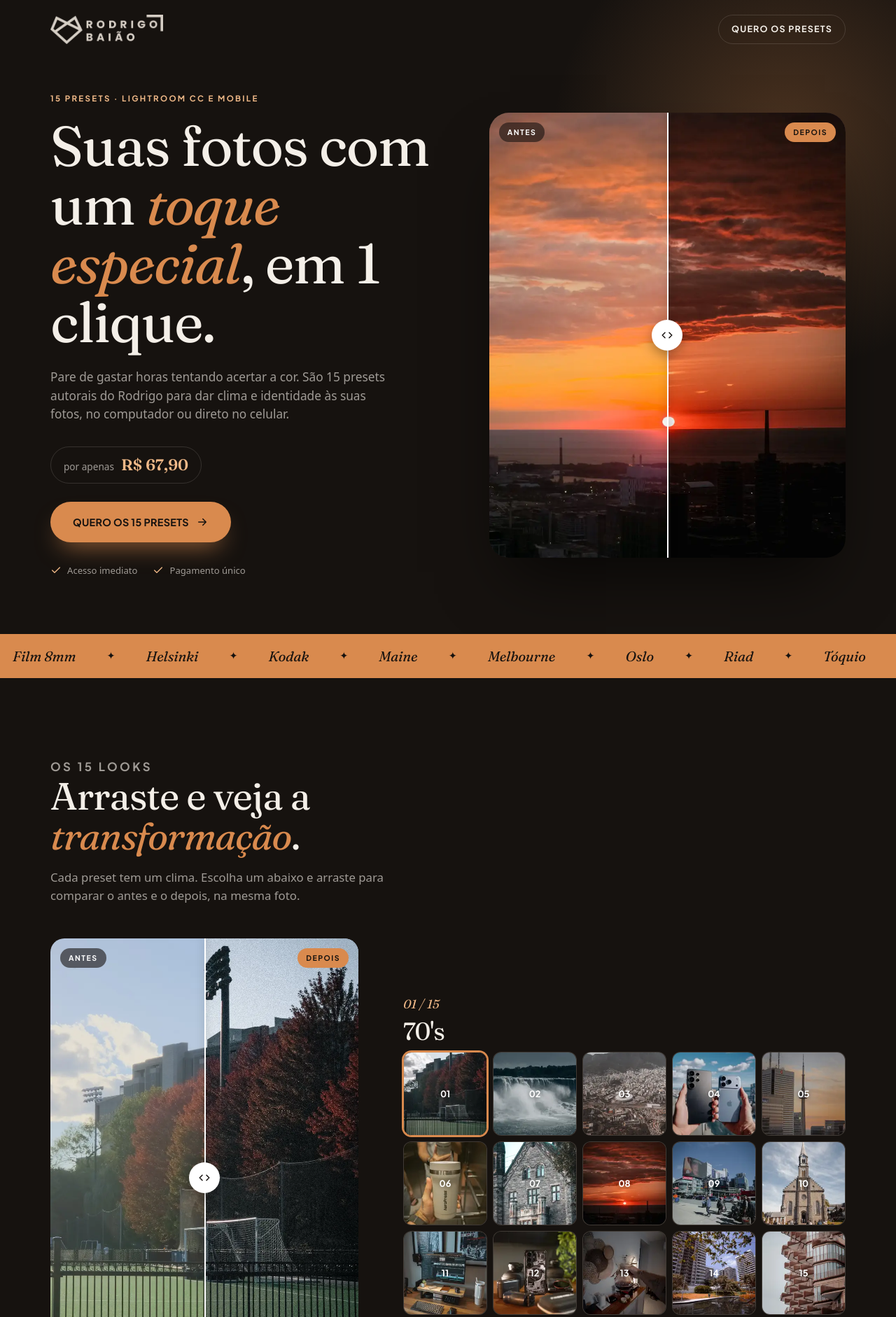
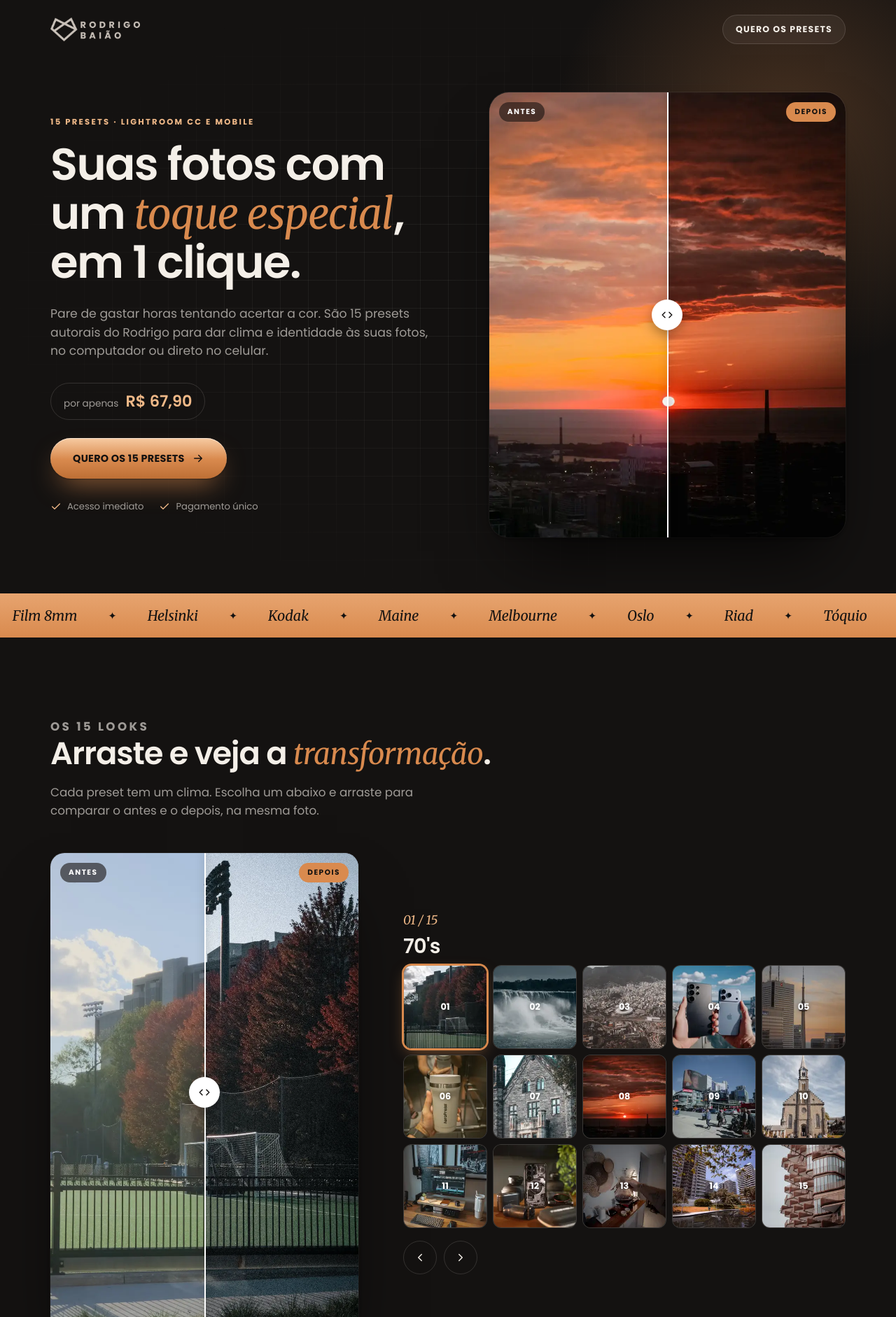
Before and after one commit to leticiarequiel/packrbp, a plain HTML site: page index.html in a window 1280 px wide. Shown: the top 1882 px of the page at 70% size. Drawn offline with Linux system fonts and the light colour scheme; a web font is replaced by a local one.

Commit message:
Novo design: design system Rodrigo Baião aplicado aos Presets
- Poppins nos títulos e Merriweather itálico nos destaques
- Logo horizontal sem moldura
- Botão âmbar metálico, quadriculado discreto, cartões com borda em degradê
- Botão de WhatsApp verde com ícone clássico
- Script da galeria, preço e checkout inalterados

Co-Authored-By: Claude Sonnet 5.5 <noreply@anthropic.com>

```diff
--- a/index.html
+++ b/index.html
@@ -9,28 +9,29 @@
 <meta property="og:locale" content="pt_BR"/>
 <meta property="og:title" content="15 Presets de Foto para Lightroom | Rodrigo Baião"/>
 <meta property="og:description" content="15 presets autorais para Lightroom CC e Mobile. Dê um toque especial às suas fotos em 1 clique."/>
-<meta name="theme-color" content="#16120f"/>
+<meta name="theme-color" content="#141211"/>
 <link rel="icon" href="assets/img/favicon.png" type="image/png"/>
-<link rel="preconnect" href="https://fonts.googleapis.com"/>
-<link rel="preconnect" href="https://fonts.gstatic.com" crossorigin/>
-<link href="https://fonts.googleapis.com/css2?family=Fraunces:ital,opsz,wght@0,9..144,400;0,9..144,600;1,9..144,400&display=swap" rel="stylesheet"/>
+<link rel="preload" href="assets/ds/fonts/Poppins-SemiBold.woff2" as="font" type="font/woff2" crossorigin/>
+<link rel="preload" href="assets/ds/fonts/Poppins-Regular.woff2" as="font" type="font/woff2" crossorigin/>
 <style>
-@font-face { font-family:'Plus Jakarta Sans'; font-weight:400; font-display:swap; src:url('assets/fonts/PlusJakartaSans-Regular.woff2') format('woff2'); }
-@font-face { font-family:'Plus Jakarta Sans'; font-weight:600; font-display:swap; src:url('assets/fonts/PlusJakartaSans-SemiBold.woff2') format('woff2'); }
-@font-face { font-family:'Plus Jakarta Sans'; font-weight:700; font-display:swap; src:url('assets/fonts/PlusJakartaSans-Bold.woff2') format('woff2'); }
+@font-face { font-family:'Poppins'; font-weight:400; font-style:normal; font-display:swap; src:url('assets/ds/fonts/Poppins-Regular.woff2') format('woff2'); }
+@font-face { font-family:'Poppins'; font-weight:500; font-style:normal; font-display:swap; src:url('assets/ds/fonts/Poppins-Medium.woff2') format('woff2'); }
+@font-face { font-family:'Poppins'; font-weight:600; font-style:normal; font-display:swap; src:url('assets/ds/fonts/Poppins-SemiBold.woff2') format('woff2'); }
+@font-face { font-family:'Poppins'; font-weight:700; font-style:normal; font-display:swap; src:url('assets/ds/fonts/Poppins-Bold.woff2') format('woff2'); }
+@font-face { font-family:'Merriweather'; font-weight:400; font-style:italic; font-display:swap; src:url('assets/ds/fonts/Merriweather-Italic-Regular.woff2') format('woff2'); }
 
 :root {
-  --ink: #16120f;
-  --ink-2: #221c17;
+  --ink: #141211;
+  --ink-2: #1c1a18;
   --paper: #f4efe8;
   --line: rgba(22,18,15,.12);
   --line-d: rgba(244,239,232,.14);
-  --muted: #7d7268;
+  --muted: #6b645e;
   --muted-d: rgba(244,239,232,.62);
   --accent: #d98a4e;      /* ambar / luz de fim de tarde */
   --accent-2: #f0b988;
-  --serif: 'Fraunces', Georgia, serif;
-  --sans: 'Plus Jakarta Sans', system-ui, sans-serif;
+  --sans: 'Poppins', system-ui, sans-serif;
+  --editorial: 'Merriweather', Georgia, serif;   /* só para o toque em itálico */
 }
 * { box-sizing: border-box; }
 html { scroll-behavior: smooth; }
@@ -39,8 +40,8 @@ img { max-width:100%; display:block; }
 .wrap { max-width:1200px; margin:0 auto; padding:0 20px; }
 @media (min-width:700px){ .wrap{ padding:0 32px; } }
 
-h1,h2,h3 { font-family:var(--serif); font-weight:400; letter-spacing:-.02em; line-height:1.05; margin:0; }
-h1 em, h2 em { font-style:italic; color:var(--accent); }
+h1,h2,h3 { font-family:var(--sans); font-weight:600; letter-spacing:-.025em; line-height:1.1; margin:0; }
+h1 em, h2 em { font-family:var(--editorial); font-style:italic; font-weight:400; letter-spacing:-.01em; font-size:.94em; color:var(--accent); }
 .eyebrow { font-weight:700; font-size:.72rem; letter-spacing:.2em; text-transform:uppercase; color:var(--muted); margin:0 0 16px; }
 .dark .eyebrow { color:var(--accent-2); }
 
@@ -51,7 +52,7 @@ h1 em, h2 em { font-style:italic; color:var(--accent); }
 /* ---------- header ---------- */
 .top { position:absolute; inset:0 0 auto 0; z-index:10; }
 .top .wrap { display:flex; justify-content:space-between; align-items:center; height:84px; }
-.brand img { height:42px; width:auto; }
+.brand img { height:34px; width:auto; }
 .brand { font-weight:700; letter-spacing:.04em; color:var(--paper); text-decoration:none; font-size:1rem; }
 .brand small { font-weight:400; letter-spacing:.18em; text-transform:uppercase; font-size:.7rem; color:var(--accent-2); margin-left:8px; }
 .top a.cta { color:var(--paper); font-size:.78rem; font-weight:700; letter-spacing:.1em; text-transform:uppercase; text-decoration:none; border:1px solid var(--line-d); padding:10px 18px; border-radius:999px; backdrop-filter:blur(6px); }
@@ -79,26 +80,26 @@ h1 em, h2 em { font-style:italic; color:var(--accent); }
 .hero::before { content:""; position:absolute; width:720px; height:720px; right:-200px; top:-160px; background:radial-gradient(circle, rgba(217,138,78,.28), transparent 65%); pointer-events:none; }
 .hero .grid { display:grid; gap:48px; align-items:center; position:relative; }
 @media (min-width:940px){ .hero .grid { grid-template-columns:1.05fr .95fr; gap:64px; } }
-.hero h1 { font-size:clamp(2.6rem,7vw,5rem); margin-bottom:24px; }
+.hero h1 { font-size:clamp(2.1rem,5.6vw,4rem); margin-bottom:24px; }
 .hero p.lead { color:var(--muted-d); font-size:1.08rem; max-width:50ch; margin:0 0 32px; }
 .hero .meta { display:flex; flex-wrap:wrap; gap:10px 22px; margin-top:30px; color:var(--muted-d); font-size:.82rem; }
 .hero .meta span { display:flex; align-items:center; gap:8px; }
 .hero .meta svg { width:16px; height:16px; color:var(--accent-2); }
 .hero .ba { aspect-ratio:4/5; border-radius:28px; box-shadow:0 50px 90px -30px rgba(0,0,0,.7); }
 .price-pill { display:inline-flex; align-items:baseline; gap:10px; margin-bottom:26px; padding:8px 18px; border:1px solid var(--line-d); border-radius:999px; font-size:.85rem; color:var(--muted-d); }
-.price-pill strong { font-family:var(--serif); font-size:1.4rem; font-weight:600; color:var(--accent-2); }
+.price-pill strong { font-family:var(--sans); font-size:1.4rem; font-weight:600; color:var(--accent-2); }
 
 /* ---------- marquee ---------- */
 .marq { background:var(--accent); color:var(--ink); overflow:hidden; padding:16px 0; }
 .marq-track { display:flex; width:max-content; gap:44px; animation:marq 38s linear infinite; }
-.marq-track span { font-family:var(--serif); font-style:italic; font-size:1.25rem; white-space:nowrap; display:flex; align-items:center; gap:44px; }
+.marq-track span { font-family:var(--editorial); font-style:italic; font-size:1.25rem; white-space:nowrap; display:flex; align-items:center; gap:44px; }
 .marq-track span::after { content:"✦"; font-style:normal; font-size:.9rem; }
 @keyframes marq { to { transform:translateX(-50%); } }
 
 /* ---------- sections ---------- */
 section { padding:96px 0; }
 .sec-head { max-width:720px; margin-bottom:48px; }
-.sec-head h2 { font-size:clamp(2rem,5vw,3.4rem); }
+.sec-head h2 { font-size:clamp(1.75rem,4.2vw,2.8rem); }
 .sec-head p { color:var(--muted); font-size:1.05rem; margin:18px 0 0; max-width:56ch; }
 .dark { background:var(--ink); color:var(--paper); }
 .dark .sec-head p { color:var(--muted-d); }
@@ -110,9 +111,9 @@ section { padding:96px 0; }
 @keyframes spin { to { transform:rotate(360deg); } }
 .viewer .ba { aspect-ratio:3/4; width:100%; max-width:440px; margin:0 auto; }
 @media (min-width:940px){ .viewer .ba { aspect-ratio:9/14; max-width:none; } }
-.viewer-side h3 { font-size:2.2rem; margin-bottom:10px; }
+.viewer-side h3 { font-size:1.8rem; margin-bottom:10px; }
 .viewer-side p { color:var(--muted-d); margin:0 0 22px; max-width:42ch; }
-.viewer-side .counter { font-family:var(--serif); font-style:italic; color:var(--accent-2); font-size:1.1rem; margin-bottom:8px; }
+.viewer-side .counter { font-family:var(--editorial); font-style:italic; color:var(--accent-2); font-size:1.1rem; margin-bottom:8px; }
 .chips { display:grid; grid-template-columns:repeat(5,1fr); gap:8px; }
 .chip { position:relative; aspect-ratio:1; border-radius:12px; overflow:hidden; border:1.5px solid var(--line-d); background:var(--ink-2); cursor:pointer; padding:0; color:var(--muted-d); font:700 .8rem var(--sans); transition:transform .2s, border-color .2s; }
 .chip img { position:absolute; inset:0; width:100%; height:100%; object-fit:cover; }
@@ -129,7 +130,7 @@ section { padding:96px 0; }
 .steps { display:grid; gap:20px; }
 @media (min-width:800px){ .steps { grid-template-columns:repeat(3,1fr); } }
 .step { background:#fff; border:1px solid var(--line); border-radius:24px; padding:30px; }
-.step .n { font-family:var(--serif); font-style:italic; font-size:3.4rem; color:var(--accent); line-height:1; margin-bottom:18px; }
+.step .n { font-family:var(--editorial); font-style:italic; font-size:3.4rem; color:var(--accent); line-height:1; margin-bottom:18px; }
 .step h3 { font-size:1.5rem; margin-bottom:10px; }
 .step p { color:var(--muted); margin:0; font-size:.95rem; }
 .devices { display:flex; gap:12px; flex-wrap:wrap; margin-top:36px; }
@@ -142,7 +143,7 @@ section { padding:96px 0; }
 .price-card { background:var(--ink-2); color:var(--paper); border:1px solid var(--line-d); border-radius:32px; padding:44px 32px; box-shadow:0 40px 80px -30px rgba(0,0,0,.6); position:relative; overflow:hidden; }
 .price-card::before { content:""; position:absolute; inset:-30% -20% auto auto; width:420px; height:420px; background:radial-gradient(circle, rgba(217,138,78,.3), transparent 65%); }
 .price-card > * { position:relative; }
-.price-card .amount { font-family:var(--serif); font-size:clamp(3.6rem,10vw,5.4rem); line-height:1; letter-spacing:-.03em; margin:8px 0 4px; }
+.price-card .amount { font-family:var(--sans); font-size:clamp(3.6rem,10vw,5.4rem); line-height:1; letter-spacing:-.03em; margin:8px 0 4px; }
 .price-card .amount sup { font-size:.35em; vertical-align:top; position:relative; top:.5em; margin-right:6px; color:var(--accent-2); }
 .price-card .sub { color:var(--muted-d); font-size:.9rem; margin:0 0 28px; }
 .price-card ul { list-style:none; padding:0; margin:0 0 30px; display:grid; gap:12px; }
@@ -150,14 +151,14 @@ section { padding:96px 0; }
 .price-card li svg { width:18px; height:18px; color:var(--accent-2); flex:none; margin-top:4px; }
 .price-card .btn { width:100%; justify-content:center; }
 .price-card .pay { text-align:center; margin:18px 0 0; font-size:.72rem; letter-spacing:.16em; text-transform:uppercase; color:var(--muted-d); }
-.price-copy h2 { font-size:clamp(2rem,5vw,3.2rem); margin-bottom:18px; }
+.price-copy h2 { font-size:clamp(1.75rem,4vw,2.6rem); margin-bottom:18px; }
 .price-copy p { color:var(--muted-d); max-width:46ch; }
 
 /* faq */
 .faq { max-width:820px; }
 .faq details { border-top:1px solid var(--line); }
 .faq details:last-child { border-bottom:1px solid var(--line); }
-.faq summary { list-style:none; cursor:pointer; display:flex; justify-content:space-between; gap:20px; align-items:center; padding:24px 0; font-family:var(--serif); font-size:1.3rem; }
+.faq summary { list-style:none; cursor:pointer; display:flex; justify-content:space-between; gap:20px; align-items:center; padding:24px 0; font-family:var(--sans); font-size:1.3rem; }
 .faq summary::-webkit-details-marker { display:none; }
 .faq summary svg { width:20px; height:20px; flex:none; color:var(--accent); transition:transform .3s; }
 .faq details[open] summary svg { transform:rotate(45deg); }
@@ -177,11 +178,56 @@ footer .wrap { display:flex; flex-direction:column; gap:6px; }
 .sticky { position:fixed; left:0; right:0; bottom:0; z-index:50; background:rgba(22,18,15,.95); backdrop-filter:blur(8px); padding:12px 16px; display:flex; align-items:center; justify-content:space-between; gap:12px; transform:translateY(110%); transition:transform .3s; border-top:1px solid var(--line-d); }
 .sticky.show { transform:none; }
 .sticky div { color:var(--paper); font-size:.8rem; line-height:1.2; }
-.sticky strong { font-family:var(--serif); font-size:1.4rem; color:var(--accent-2); display:block; }
+.sticky strong { font-family:var(--sans); font-size:1.4rem; color:var(--accent-2); display:block; }
 .sticky .btn { padding:13px 22px; font-size:.78rem; }
 @media (min-width:700px){ .sticky { display:none; } }
 
 @media (prefers-reduced-motion: reduce){ .marq-track{ animation:none; } html{ scroll-behavior:auto; } }
+/* ===== Design System · Rodrigo Baião · camada de acabamento ===== */
+::selection { background:rgba(217,138,78,.4); color:#fff; }
+a:focus-visible, button:focus-visible, summary:focus-visible { outline:2px solid var(--accent-2); outline-offset:3px; }
+.dark { position:relative; }
+
+/* botão: metal quente com filete de luz (texto escuro, contraste 6+) */
+.btn { background:linear-gradient(180deg,#f7cba2 0%,var(--accent) 52%,#bd6f35 100%); box-shadow:inset 0 1px 0 rgba(255,255,255,.55), 0 1px 2px rgba(0,0,0,.3), 0 18px 38px -14px rgba(217,138,78,.75); }
+.btn:hover { box-shadow:inset 0 1px 0 rgba(255,255,255,.65), 0 1px 2px rgba(0,0,0,.3), 0 24px 46px -12px rgba(240,185,136,.85); }
+.marq { background:linear-gradient(180deg,#e7a46f 0%,var(--accent) 100%); }
+.top a.cta { background:rgba(244,239,232,.06); }
+.top a.cta:hover { border-color:var(--accent-2); }
+
+/* quadriculado do MZV: no topo e no bloco de compra, apagando nas bordas */
+.hero::after, #comprar::after {
+  content:""; position:absolute; inset:0; z-index:0; pointer-events:none; background-size:40px 40px;
+  background-image:linear-gradient(to right, rgba(244,239,232,.055) 1px, transparent 1px), linear-gradient(to bottom, rgba(244,239,232,.055) 1px, transparent 1px);
+  -webkit-mask-image:radial-gradient(ellipse at center,#000 22%,transparent 74%); mask-image:radial-gradient(ellipse at center,#000 22%,transparent 74%);
+}
+.hero .grid, #comprar .wrap { position:relative; z-index:1; }
+
+/* cards claros: vidro com borda em degradê e sombra em camadas */
+.step, .devices span {
+  border:1px solid transparent;
+  background:linear-gradient(#fbf9f6,#fbf9f6) padding-box, linear-gradient(150deg,#fff,rgba(74,71,68,.10) 42%,rgba(217,138,78,.55)) border-box;
+  box-shadow:0 2px 4px rgba(74,71,68,.06), 0 18px 40px -20px rgba(74,71,68,.28);
+}
+.step { transition:transform .3s, box-shadow .3s; }
+.step:hover { transform:translateY(-4px); box-shadow:0 2px 4px rgba(74,71,68,.06), 0 26px 50px -20px rgba(217,138,78,.45); }
+
+/* cartão de preço: vidro escuro e brilho */
+.price-card {
+  border:1px solid transparent;
+  background:linear-gradient(var(--ink-2),var(--ink-2)) padding-box, linear-gradient(150deg,rgba(244,239,232,.40),rgba(244,239,232,.06) 40%,rgba(217,138,78,.6)) border-box;
+  box-shadow:0 2px 4px rgba(0,0,0,.4), 0 40px 80px -30px rgba(0,0,0,.7), 0 0 90px rgba(217,138,78,.10);
+}
+.hero .ba, .viewer .ba { box-shadow:0 2px 4px rgba(0,0,0,.4), 0 50px 90px -30px rgba(0,0,0,.75), 0 0 0 1px rgba(244,239,232,.08); }
+.chip[aria-pressed="true"] { box-shadow:0 0 0 2px var(--accent), 0 8px 22px -6px rgba(217,138,78,.6); }
+.faq summary { font-size:1.08rem; font-weight:600; }
+
+/* WhatsApp: verde da plataforma, texto escuro e ícone clássico */
+.btn-wa { color:#08301a; background:linear-gradient(180deg,#6cf09a 0%,#25D366 52%,#1aa84f 100%); font-weight:600; box-shadow:inset 0 1px 0 rgba(255,255,255,.55), 0 1px 2px rgba(0,0,0,.3), 0 16px 34px -12px rgba(37,211,102,.7); transition:transform .25s, box-shadow .25s; }
+.btn-wa:hover { transform:translateY(-2px); box-shadow:inset 0 1px 0 rgba(255,255,255,.65), 0 1px 2px rgba(0,0,0,.3), 0 22px 44px -12px rgba(37,211,102,.85); }
+.btn-wa svg { width:22px; height:22px; }
+.price-card .amount { font-weight:600; letter-spacing:-.04em; }
+.price-card .amount sup { font-weight:500; }
 </style>
 </head>
 <body>
@@ -189,7 +235,7 @@ footer .wrap { display:flex; flex-direction:column; gap:6px; }
 <!-- ====================== HERO ====================== -->
 <header class="top">
   <div class="wrap">
-    <a class="brand" href="#" aria-label="Rodrigo Baião"><img src="assets/img/logo-rodrigo.webp" alt="Rodrigo Baião" width="253" height="96"/></a>
+    <a class="brand" href="#" aria-label="Rodrigo Baião"><img src="assets/ds/logo-horizontal-claro.png" alt="Rodrigo Baião" width="128" height="34"/></a>
     <a class="cta" href="#comprar">Quero os presets</a>
   </div>
 </header>
@@ -306,13 +352,13 @@ footer .wrap { display:flex; flex-direction:column; gap:6px; }
     <h2>Ainda tem dúvida?</h2>
     <p>Fale com o nosso suporte, vamos te ajudar.</p>
     <a class="btn-wa" href="https://wa.me/5521989273119" target="_blank" rel="noopener">
-      <svg viewBox="0 0 24 24" fill="none" stroke="currentColor" stroke-width="1.6" stroke-linecap="round" stroke-linejoin="round"><path d="M12 3a9 9 0 0 0-7.8 13.4L3 21l4.7-1.2A9 9 0 1 0 12 3z"/></svg>Falar no WhatsApp</a>
+      <svg viewBox="0 0 24 24" fill="currentColor" aria-hidden="true"><path d="M17.472 14.382c-.297-.149-1.758-.867-2.03-.967-.273-.099-.471-.148-.67.15-.197.297-.767.966-.94 1.164-.173.199-.347.223-.644.075-.297-.15-1.255-.463-2.39-1.475-.883-.788-1.48-1.761-1.653-2.059-.173-.297-.018-.458.13-.606.134-.133.298-.347.446-.52.149-.174.198-.298.298-.497.099-.198.05-.371-.025-.52-.075-.149-.669-1.612-.916-2.207-.242-.579-.487-.5-.669-.51-.173-.008-.371-.01-.57-.01-.198 0-.52.074-.792.372-.272.297-1.04 1.016-1.04 2.479 0 1.462 1.065 2.875 1.213 3.074.149.198 2.096 3.2 5.077 4.487.709.306 1.262.489 1.694.625.712.227 1.36.195 1.871.118.571-.085 1.758-.719 2.006-1.413.248-.694.248-1.289.173-1.413-.074-.124-.272-.198-.57-.347m-5.421 7.403h-.004a9.87 9.87 0 01-5.031-1.378l-.361-.214-3.741.982.998-3.648-.235-.374a9.86 9.86 0 01-1.51-5.26c.001-5.45 4.436-9.884 9.888-9.884 2.64 0 5.122 1.03 6.988 2.898a9.825 9.825 0 012.893 6.994c-.003 5.45-4.437 9.884-9.885 9.884m8.413-18.297A11.815 11.815 0 0012.05 0C5.495 0 .16 5.335.157 11.892c0 2.096.547 4.142 1.588 5.945L.057 24l6.305-1.654a11.882 11.882 0 005.683 1.448h.005c6.554 0 11.89-5.335 11.893-11.893a11.821 11.821 0 00-3.48-8.413Z"/></svg>Falar no WhatsApp</a>
   </div>
 </div>
 
 <footer>
   <div class="wrap">
-    <span><img src="assets/img/logo-rodrigo.webp" alt="Rodrigo Baião" style="height:34px;width:auto;margin-bottom:10px"/><br/>© 2026 Rodrigo Baião. Todos os direitos reservados.</span>
+    <span><img src="assets/ds/logo-horizontal-claro.png" alt="Rodrigo Baião" style="height:26px;width:auto;margin-bottom:12px"/><br/>© 2026 Rodrigo Baião. Todos os direitos reservados.</span>
     <span>44.997.3331/0001-13 · FICTUS CONTENT PRODUÇÕES LTDA</span>
   </div>
 </footer>
```
Also changed, not shown: assets/ds/fonts/Merriweather-Italic-Regular.woff2 (added), assets/ds/fonts/Poppins-Bold.woff2 (added), assets/ds/fonts/Poppins-Medium.woff2 (added), assets/ds/fonts/Poppins-Regular.woff2 (added), assets/ds/fonts/Poppins-SemiBold.woff2 (added), assets/ds/logo-horizontal-claro.png (added).
